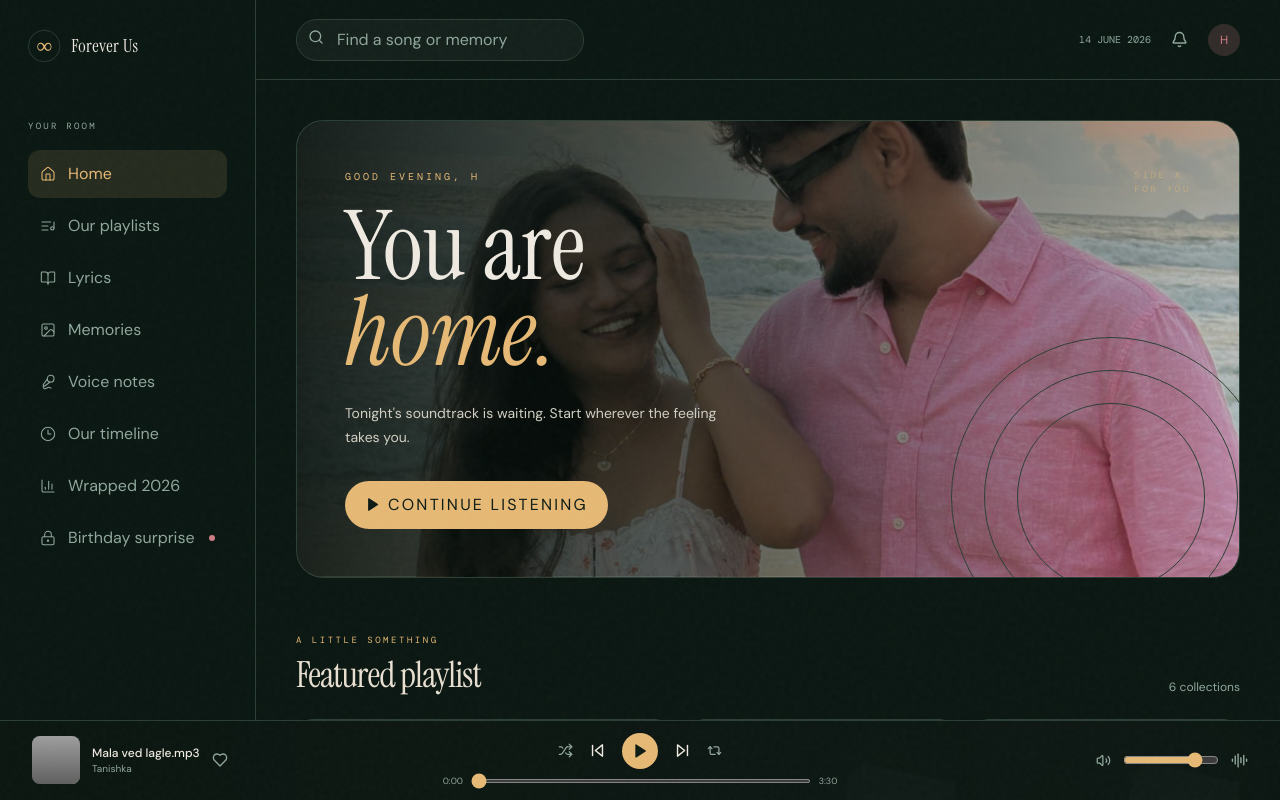
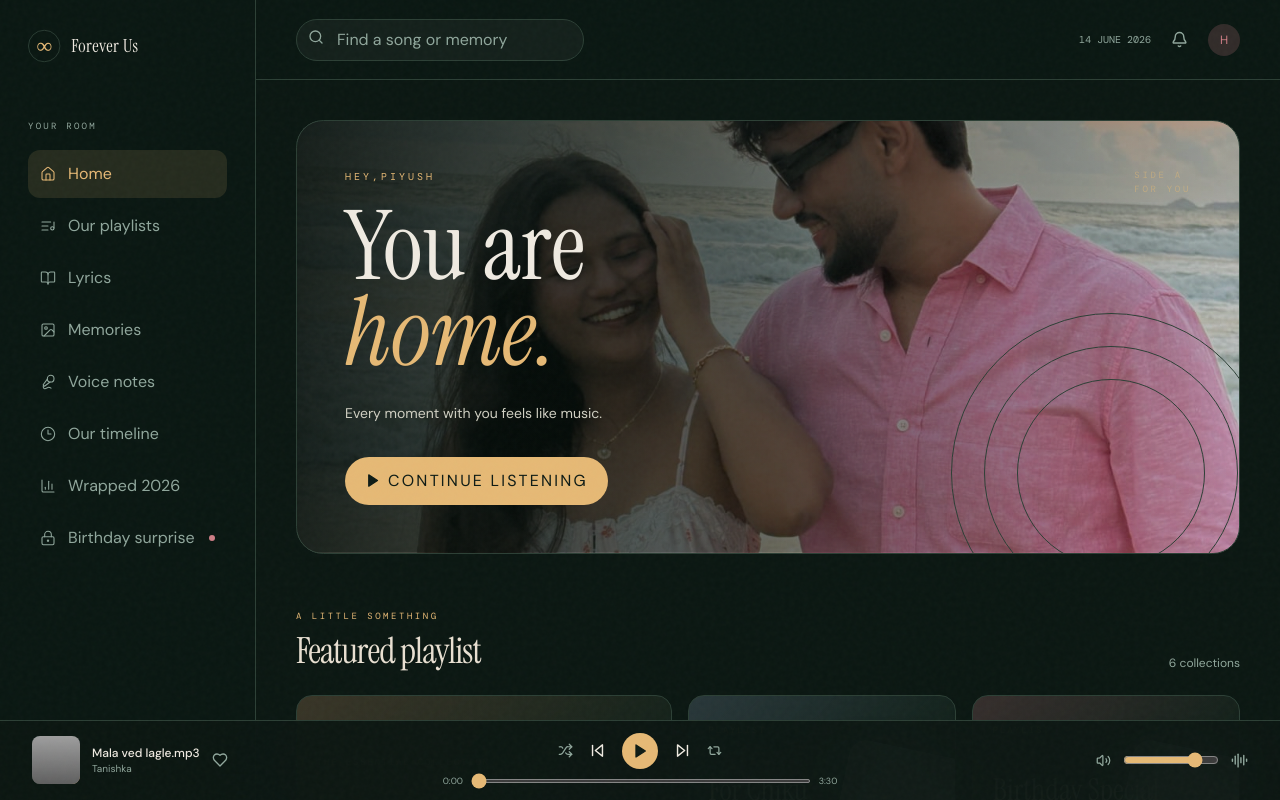
Before and after one commit to tanishkabhalerao/forever-us-final, a React (Vite) app: page / in a window 1280 px wide. Both pictures are taken after a click on the button "ENTER THE ROOM". Shown: the top 800 px of the page. Built offline with nearby package versions, Linux system fonts and the light colour scheme; grey boxes are pictures that could not be loaded.

Commit message:
Update App.tsx

```diff
--- a/src/App.tsx
+++ b/src/App.tsx
@@ -103,7 +103,7 @@ function Home({
       >
         <div className="relative z-10 max-w-xl">
           <p className="mono mb-5 text-[10px] uppercase tracking-[.3em] text-primary">
-            Good evening, H
+            Hey,Piyush
           </p>
 
           <h1 className="serif text-6xl leading-[.9] md:text-8xl">
@@ -113,8 +113,7 @@ function Home({
           </h1>
 
           <p className="mt-6 max-w-sm text-sm leading-6 text-[#d1d0c3]">
-            Tonight's soundtrack is waiting. Start wherever the feeling takes
-            you.
+            Every moment with you feels like music.
           </p>
 
           <button
```
